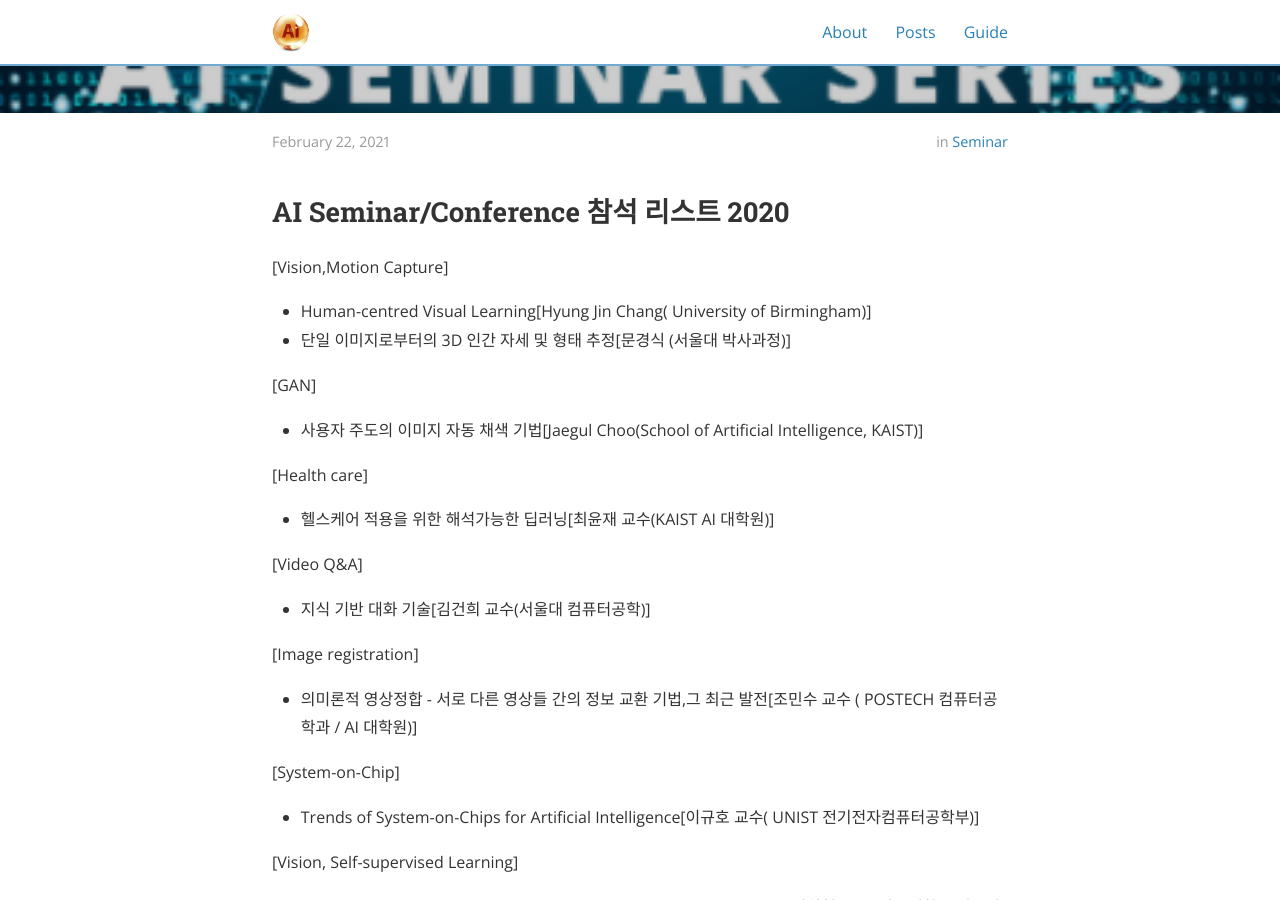
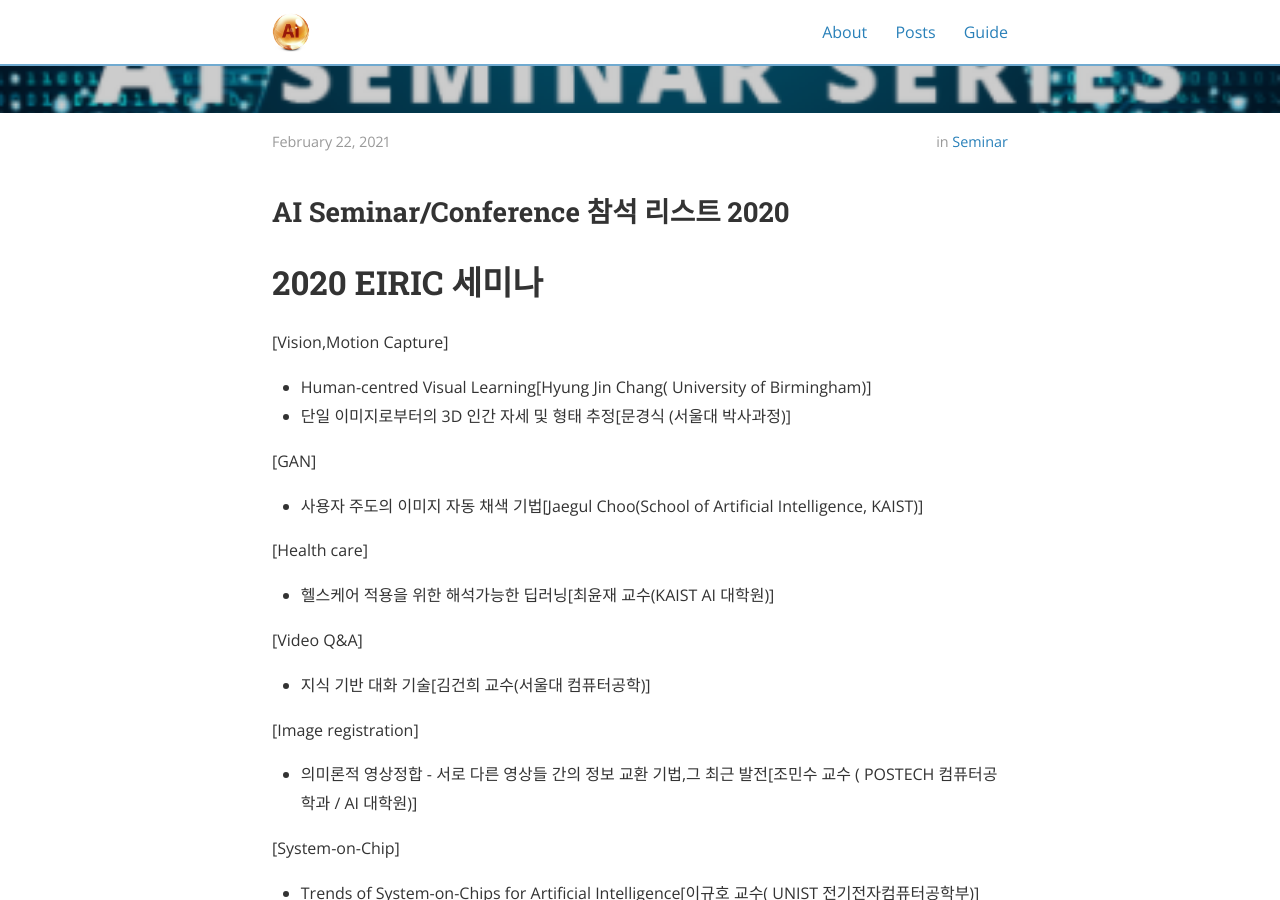
Before and after one commit to jeonghoonkim1211/jeonghoonkim1211.github.io, a Jekyll site: the page built from _posts/2021-02-22-seminar1.md, in a window 1280 px wide and 900 px high, scrolled down 392 px. Built offline with Jekyll 4.4.1, drawn with Linux system fonts in a browser that asks for light colours; nearby versions of some CDN libraries.

Commit message:
Update 2021-02-22-seminar1.md

```diff
--- a/_posts/2021-02-22-seminar1.md
+++ b/_posts/2021-02-22-seminar1.md
@@ -9,6 +9,8 @@ cover:  "/assets/seminar1.png"
 ---
 
 ## AI Seminar/Conference 참석 리스트 2020
+
+# 2020 EIRIC 세미나
 [Vision,Motion Capture]
 <ul>
 <li>Human-centred Visual Learning[Hyung Jin Chang( University of Birmingham)]</li>
@@ -37,6 +39,7 @@ cover:  "/assets/seminar1.png"
 [Vision, Self-supervised Learning]
 <ul>
 <li>Learning and Transferring Representations for Visual Recognition[정희철 교수 (경북대학교 인공지능학과)]</li>
+
 
 # 2020 IEIE 하계종합학술대회
 
```
